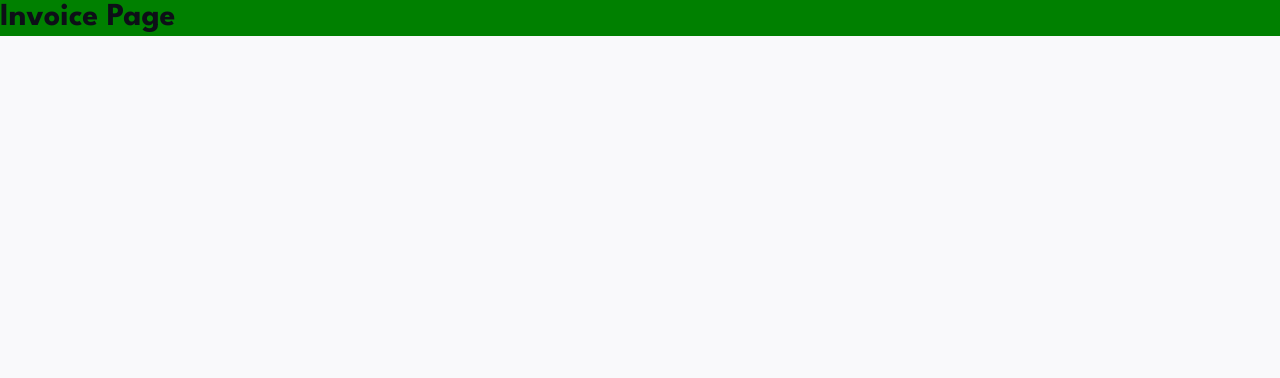
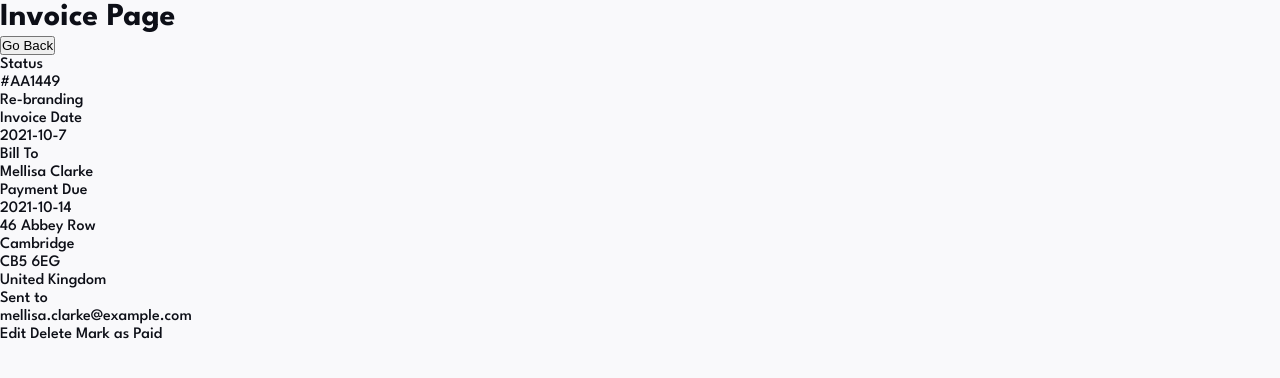
Before and after one commit to xaviguasch/invoicetron-nextjs-app, a Next.js app: page /invoice/AA1449 in a window 1280 px wide. Shown: the top 378 px of the page. Built offline with nearby package versions, Linux system fonts and the light colour scheme.

Commit message:
wired up CompleteInvoice component

```diff
--- /dev/null
+++ b/app/_components/CompleteInvoice.tsx
@@ -0,0 +1,64 @@
+import React from "react";
+import styles from "./CompleteInvoice.module.css";
+
+import { type InvoiceDataItem } from "@/app/types";
+
+interface CompleteInvoiceProps {
+  invoiceData: InvoiceDataItem;
+}
+
+const CompleteInvoice = ({ invoiceData }: CompleteInvoiceProps) => {
+  console.log(invoiceData);
+
+  return (
+    <div className={styles.CompleteInvoice}>
+      <button>Go Back</button>
+
+      <div>
+        <div>
+          <span>Status</span>
+        </div>
+
+        <div>
+          <p className={styles.idWrapper}>
+            #<span className={styles.id}>{invoiceData.id}</span>
+          </p>
+          <p>{invoiceData.description}</p>
+
+          <div>
+            <p>Invoice Date</p>
+            <p>{invoiceData.createdAt.toString()}</p>
+          </div>
+
+          <div>
+            <p>Bill To</p>
+            <p>{invoiceData.clientName}</p>
+          </div>
+
+          <div>
+            <p>Payment Due</p>
+            <p>{invoiceData.paymentDue.toString()}</p>
+          </div>
+
+          <div>
+            <p>{invoiceData.clientAddress.street}</p>
+            <p>{invoiceData.clientAddress.city}</p>
+            <p>{invoiceData.clientAddress.postCode}</p>
+            <p>{invoiceData.clientAddress.country}</p>
+          </div>
+
+          <div>
+            <p>Sent to</p>
+            <p>{invoiceData.clientEmail}</p>
+          </div>
+        </div>
+      </div>
+
+      <div>
+        <p>Edit Delete Mark as Paid</p>
+      </div>
+    </div>
+  );
+};
+
+export default CompleteInvoice;
--- a/app/invoice/[id]/page.module.css
+++ b/app/invoice/[id]/page.module.css
@@ -1,3 +1,2 @@
 .InvoicePage {
-  background: green;
 }
--- a/app/invoice/[id]/page.tsx
+++ b/app/invoice/[id]/page.tsx
@@ -1,6 +1,11 @@
 import React from "react";
 
 import styles from "./page.module.css";
+
+import { type InvoiceDataItem } from "@/app/types";
+import CompleteInvoice from "@/app/_components/CompleteInvoice";
+
+import { promises as fs } from "fs";
 
 interface InvoicePageProps {
   params: {
@@ -9,10 +14,22 @@ interface InvoicePageProps {
 }
 
 export default async function InvoicePage({ params }: InvoicePageProps) {
-  console.log(params);
+  const file = await fs.readFile(
+    process.cwd() + "/starter-code/data.json",
+    "utf8"
+  );
+
+  const data: InvoiceDataItem[] = JSON.parse(file);
+  const indInvoice = data.filter((invoice) => invoice.id === params.id)[0];
+
+  console.log("..............");
+  console.log(indInvoice);
+  console.log("..............");
+
   return (
     <div className={styles.InvoicePage}>
       <h1>Invoice Page</h1>
+      <CompleteInvoice invoiceData={indInvoice} />
     </div>
   );
 }
```
Also changed, not shown: app/_components/CompleteInvoice.module.css (added).
